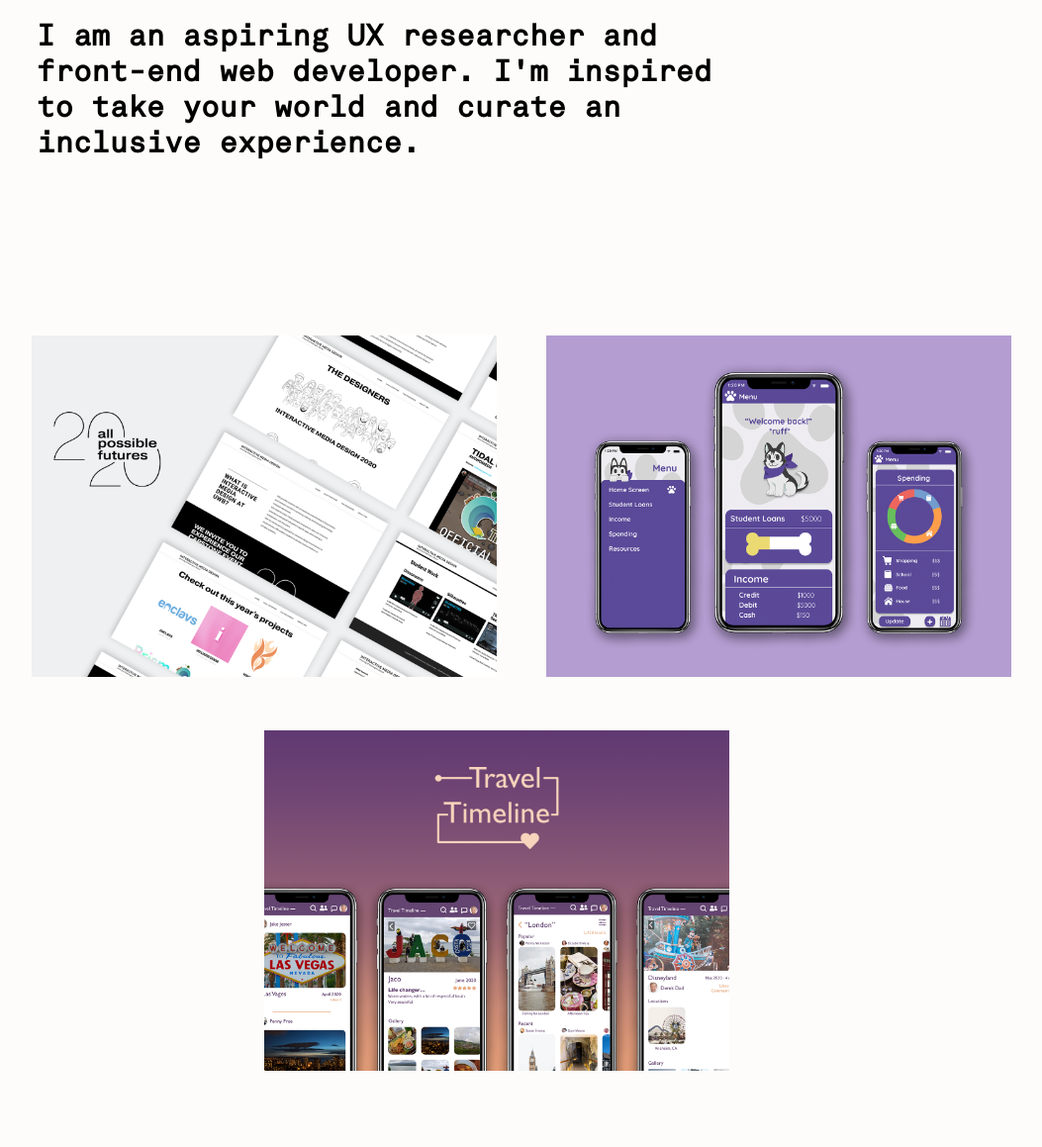
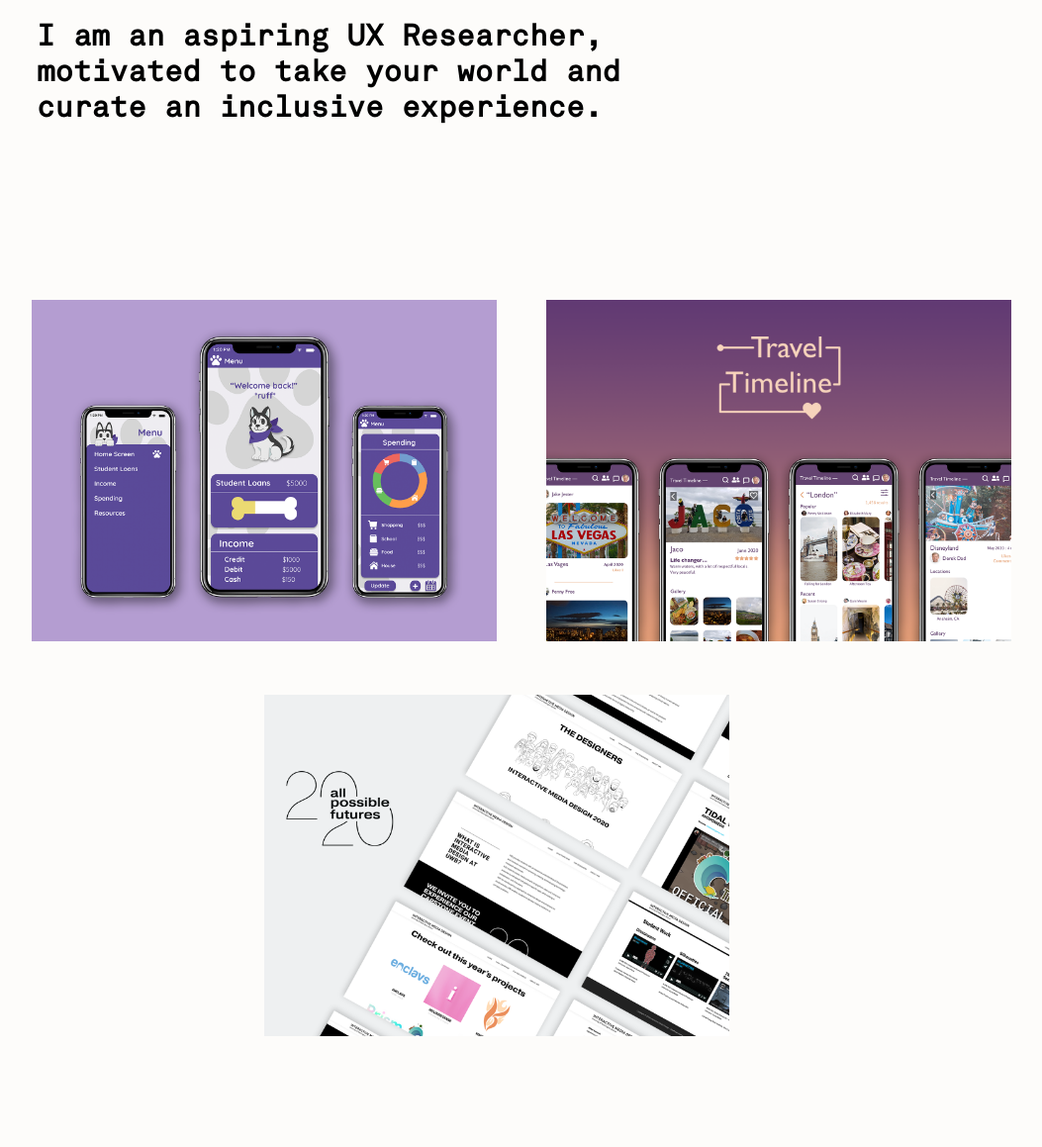
Before and after one commit to MorisetteA/morisettea.github.io, a plain HTML site: page index.html in a window 1280 px wide. Shown: the part 257-1416 px from the top of the page at 99% size, without its empty margins (113-1166 px from the left). Drawn offline with Linux system fonts and the light colour scheme.

Commit message:
Update index.html

```diff
--- a/index.html
+++ b/index.html
@@ -31,18 +31,18 @@
 
     <section class="mainHeader">
         <h1>Heyy, I'm <b style="color: #2A9DF4;">Morisette Alvarez</b>!</h1>
-        <h2 style="line-height: 1.2; width: 70%;">I am an aspiring UX researcher and front-end web developer. I'm inspired to take your world and curate an inclusive experience.</h2>
+        <h2 style="line-height: 1.2; width: 70%;">I am an aspiring UX Researcher, motivated to take your world and curate an inclusive experience.</h2>
     </section>
 
     <section class="row">
 
         <div class="container">
-            <a href="SeniorCapstone.html">
-                <img src="images/HomePage/AllPossFut2020Prev.png" alt="All Possible Futures Mock-up" class="image">
+            <a href="HuskyBankPage.html">
+                <img src= "images/HomePage/HuskyBankCover2.png" alt="Husky Bank Phone Mock-up" class="image">
                 <div class="overlay">
                     <div class="text" style="top: 18%; left: 31%;">
-                        <p>All Possible Futures</p>
-                        <p>Capstone Website, 2019</p>
+                        <p>HuskyBank</p>
+                        <p>Case Study, 2019</p>
                             <div style="display: flex; justify-content: flex-end;">
                                 <i class="arrow right" style="color: #EEF0F1; position: absolute; top: 305%; left: 170%;"></i>
                             </div>
@@ -52,12 +52,12 @@
         </div>
 
         <div class="container">
-            <a href="HuskyBankPage.html">
-                <img src="images/HomePage/HuskyBankCover2.png" alt="Husky Bank Phone Mock-up" class="image2">
+            <a href="TravelTimeline.html">
+                <img src="images/HomePage/TravTimPrev.png"alt="Travel Timeline Mock-up" class="image2">
                 <div class="overlay">
                     <div class="text" style="top: 18%; left: 25%;">
-                        <p>HuskyBank</p>
-                        <p>Case Study, 2019</p>
+                        <p>Travel Timeline</p>
+                        <p>Application, 2020</p>
                             <div style="display: flex; justify-content: flex-end;">
                                 <i class="arrow right" style="position: absolute; top: 305%; left: 230%;"></i>
                             </div>
@@ -72,12 +72,12 @@
     <section class="row">
 
         <div class="container">
-            <a href="TravelTimeline.html">
-                <img src="images/HomePage/TravTimPrev.png" alt="Travel Timeline Mock-up" class="image">
+            <a href="SeniorCapstone.html">
+                <img src="images/HomePage/AllPossFut2020Prev.png" alt="All Possible Futures Mock-up" class="image">
                 <div class="overlay">
                     <div class="text" style="top: 18%; left: 27%;">
-                        <p>Travel Timeline</p>
-                        <p>Application, 2020</p>
+                        <p>All Possible Futures</p>
+                        <p>Capstone Website, 2019</p>
                             <div style="display: flex; justify-content: flex-end;">
                                 <i class="arrow right" style="position: absolute; top: 310%; left: 208%;"></i>
                             </div>
```
